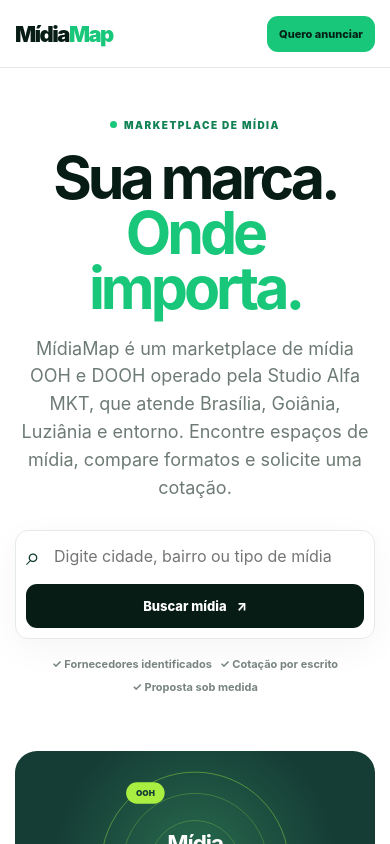
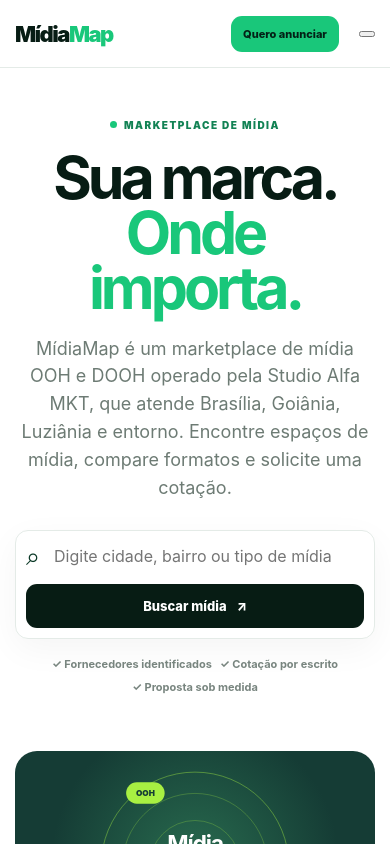
Before and after one commit to studioalfamarketingdigital-dev/midiamap-github-pages, a Next.js app: page / in a window 390 px wide. Shown: the top 844 px of the page. Built offline with nearby package versions, Linux system fonts and the light colour scheme.

Commit message:
fix(navigation): add accessible mobile navigation menu

```diff
--- a/components/SiteHeader.tsx
+++ b/components/SiteHeader.tsx
@@ -1,2 +1,33 @@
-const links=[{href:'/espacos/',label:'Espaços'},{href:'/mapa/',label:'Mapa'},{href:'/anunciar/',label:'Anunciar'},{href:'/seja-parceiro/',label:'Seja parceiro'},{href:'/sobre/',label:'Sobre'},{href:'/contato/',label:'Contato'},{href:'/faq/',label:'FAQ'}];
-export default function SiteHeader(){return <header className="site-header"><div className="container nav"><a className="brand" href="/" aria-label="MídiaMap início">Mídia<span>Map</span></a><nav className="nav-links" aria-label="Navegação principal">{links.map(link=><a key={link.href} href={link.href}>{link.label}</a>)}</nav><div className="nav-actions"><a className="button button-green" href="/anunciar/">Quero anunciar</a></div></div></header>}
+'use client';
+
+import { useState } from 'react';
+
+const links = [
+  { href: '/espacos/', label: 'Espaços' },
+  { href: '/mapa/', label: 'Mapa' },
+  { href: '/anunciar/', label: 'Anunciar' },
+  { href: '/seja-parceiro/', label: 'Seja parceiro' },
+  { href: '/sobre/', label: 'Sobre' },
+  { href: '/contato/', label: 'Contato' },
+  { href: '/faq/', label: 'FAQ' },
+];
+
+export default function SiteHeader() {
+  const [menuOpen, setMenuOpen] = useState(false);
+  return (
+    <header className="site-header">
+      <div className="container nav">
+        <a className="brand" href="/" aria-label="MídiaMap início">Mídia<span>Map</span></a>
+        <nav className={`nav-links ${menuOpen ? 'is-open' : ''}`} aria-label="Navegação principal">
+          {links.map((link) => <a key={link.href} href={link.href} onClick={() => setMenuOpen(false)}>{link.label}</a>)}
+        </nav>
+        <div className="nav-actions">
+          <a className="button button-green" href="/anunciar/">Quero anunciar</a>
+          <button className="mobile-menu-toggle" type="button" aria-label={menuOpen ? 'Fechar menu' : 'Abrir menu'} aria-expanded={menuOpen} onClick={() => setMenuOpen((open) => !open)}>
+            <span></span><span></span><span></span>
+          </button>
+        </div>
+      </div>
+    </header>
+  );
+}
```
